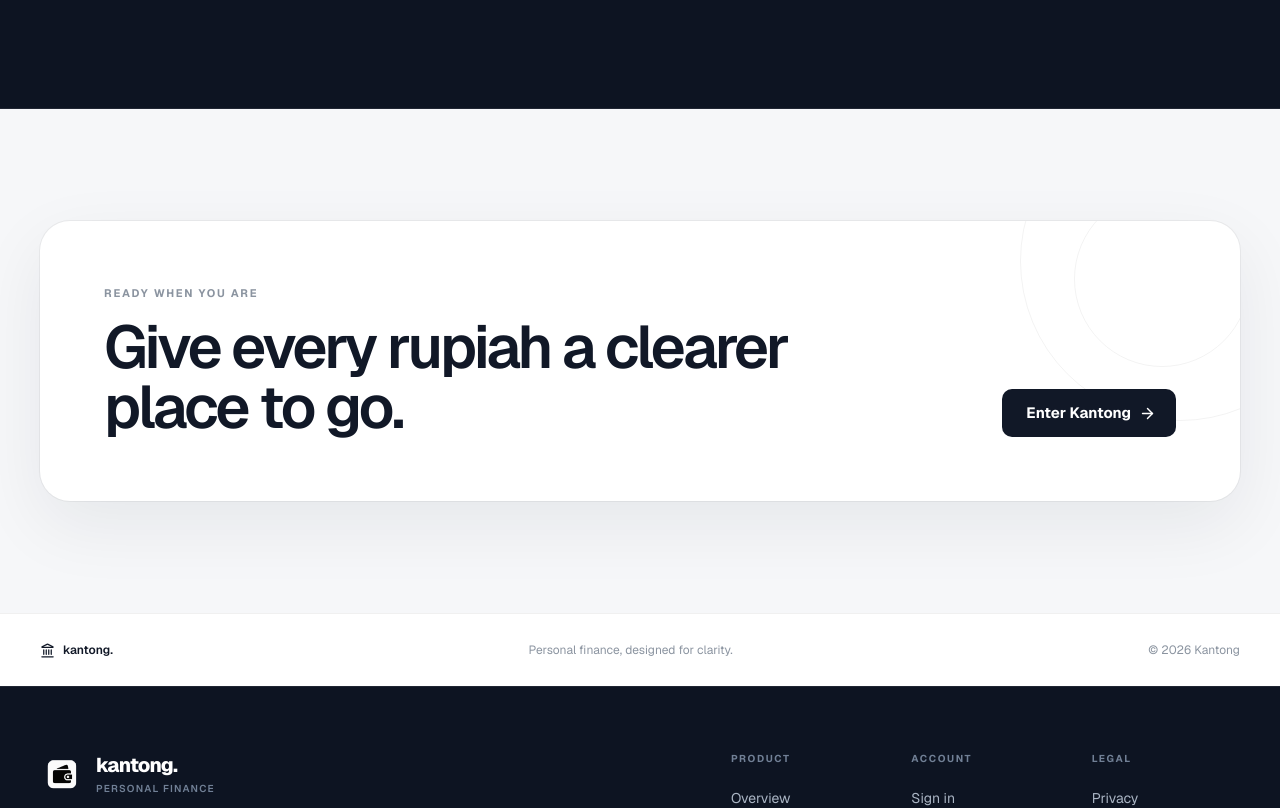
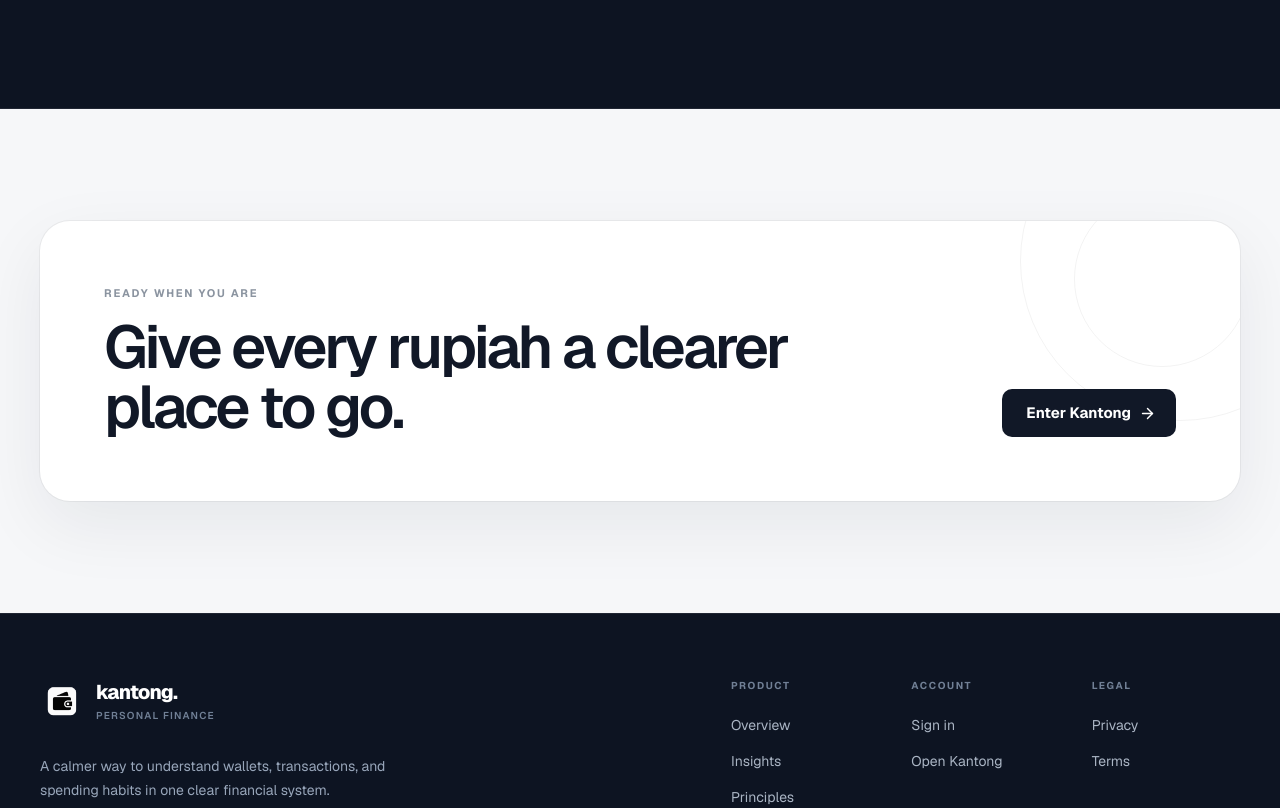
Before and after one commit to arthawansz/kantong, a Next.js app: page / in a window 1280 px wide. Shown: the part 2540-3348 px from the top of the page. Built offline with nearby package versions, Linux system fonts and the light colour scheme; what @mui/material-nextjs would draw is missing.

Commit message:
hide legacy landing footer

```diff
--- a/src/app/globals.css
+++ b/src/app/globals.css
@@ -28,6 +28,10 @@ textarea {
   font: inherit;
 }
 
+.landing-page-shell > main > footer {
+  display: none;
+}
+
 ::selection {
   background: #111827;
   color: white;
```
